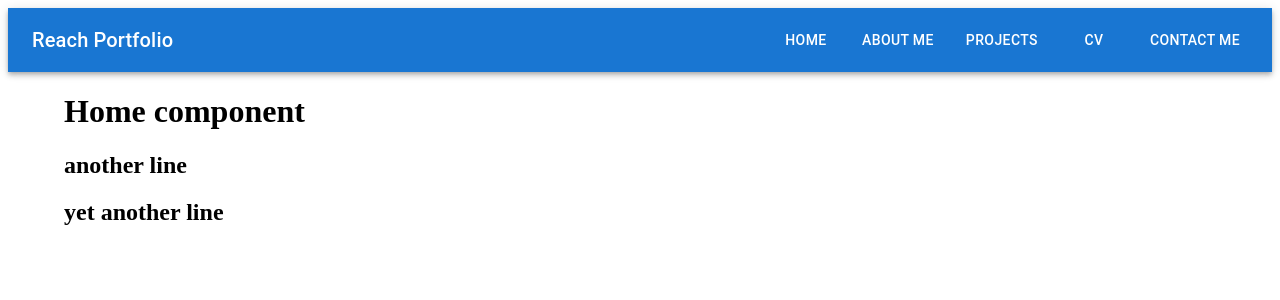
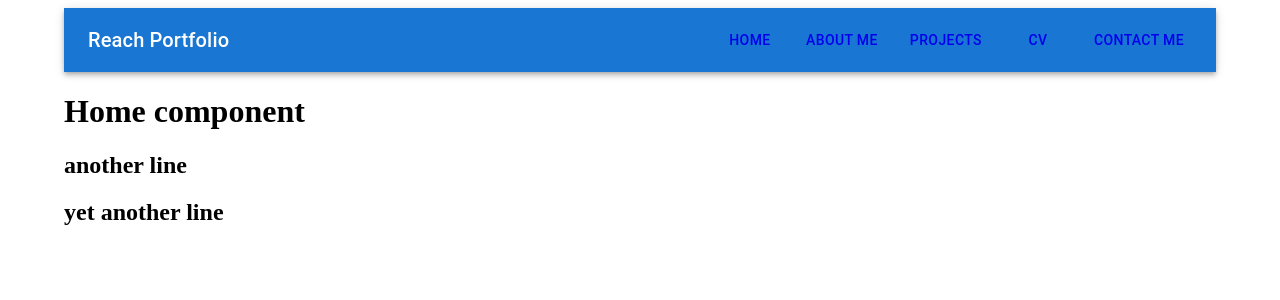
Before and after one commit to Greenie115/react-protfolio-v2, a React (Vite) app: page / in a window 1280 px wide. Shown: the top 300 px of the page. Built offline with nearby package versions, Linux system fonts and the light colour scheme.

Commit message:
Working NavBar

```diff
--- a/src/App.jsx
+++ b/src/App.jsx
@@ -11,9 +11,9 @@ import CV from './components/pages/cv';
 function App() {
   return (
     <>
-      <NavBar />
     <Container>
       <Router>
+        <NavBar />
         <Routes>
           <Route path='/' element={<Home />} />
           <Route path='/aboutMe' element={<AboutMe />} />
--- a/src/components/navbar.jsx
+++ b/src/components/navbar.jsx
@@ -1,4 +1,5 @@
 import { AppBar, Toolbar, Typography, Stack, Button } from "@mui/material";
+import { NavLink } from "react-router-dom";
 
 
 function NavBar(){
@@ -9,11 +10,21 @@ function NavBar(){
                     Reach Portfolio
                 </Typography>
                 <Stack direction='row' spacing={2}>
-                <Button color='inherit'>Home</Button>
-                <Button color='inherit'>About Me</Button>
-                <Button color='inherit'>Projects</Button>
-                <Button color='inherit'>CV</Button>
-                <Button color='inherit'>Contact Me</Button>
+                <NavLink to='/'>
+                    <Button color='inherit'>Home</Button>
+                </NavLink>
+                <NavLink to='aboutMe'>
+                    <Button color='inherit'>About Me</Button>
+                </NavLink>
+                <NavLink to='projects'>
+                    <Button color='inherit'>Projects</Button>
+                </NavLink>
+                <NavLink to='cv'>
+                    <Button color='inherit'>CV</Button>
+                </NavLink>
+                <NavLink to='contactMe'>
+                    <Button color='inherit'>Contact Me</Button>
+                </NavLink>
                 </Stack>
             </Toolbar>
         </AppBar>
```
